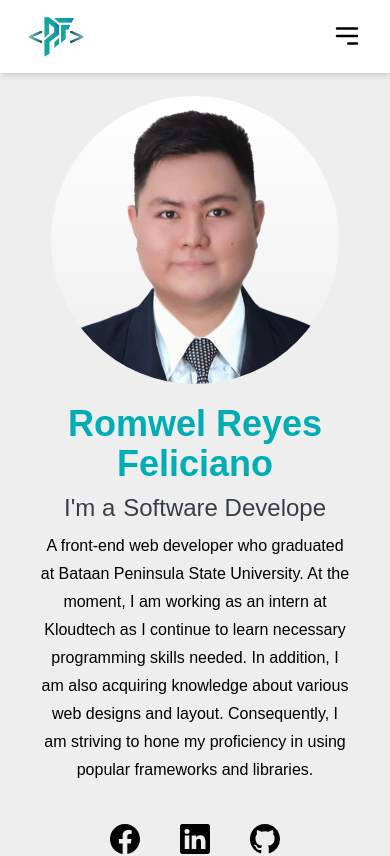
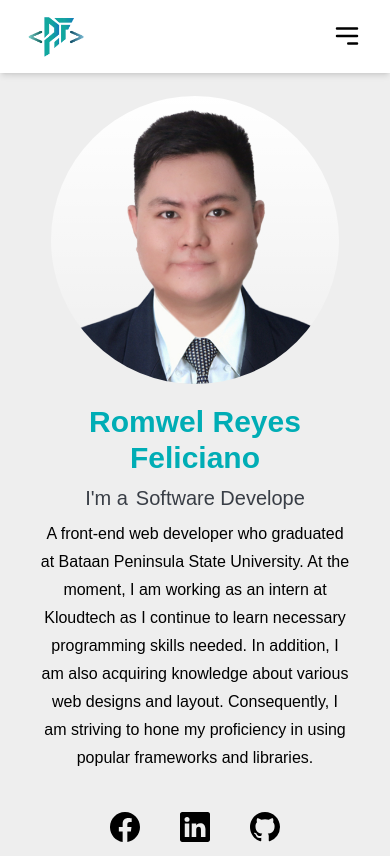
Before and after one commit to RomwelFeliciano/react-portfolio, a React (Vite) app: page / in a window 390 px wide. Shown: the top 856 px of the page. Built offline with nearby package versions, Linux system fonts and the light colour scheme; a web font is replaced by a local one.

Commit message:
Optimized FontSize

```diff
--- a/src/components/Home.jsx
+++ b/src/components/Home.jsx
@@ -42,10 +42,10 @@ const Home = () => {
         <img className="relative object-cover" src="./profile.png" alt="" />
       </div>
       <div className="xl:w-100 xl:w-3/4 lg:text-left text-center">
-        <h2 className="md:text-5xl text-4xl font-bold text-main lg:pt-0 pt-5">
+        <h2 className="md:text-5xl text-3xl font-bold text-main lg:pt-0 pt-5">
           {profile.name}
         </h2>
-        <h3 className="typed flex lg:justify-start justify-center text-2xl gap-2 font-normal text-second md:text-4xl pt-2 dark:text-night transition-all duration-500 ease-in">
+        <h3 className="typed flex lg:justify-start justify-center text-xl gap-2 font-normal text-second md:text-4xl pt-2 dark:text-night transition-all duration-500 ease-in">
           I'm a
           <TypeAnimation
             sequence={[
```
